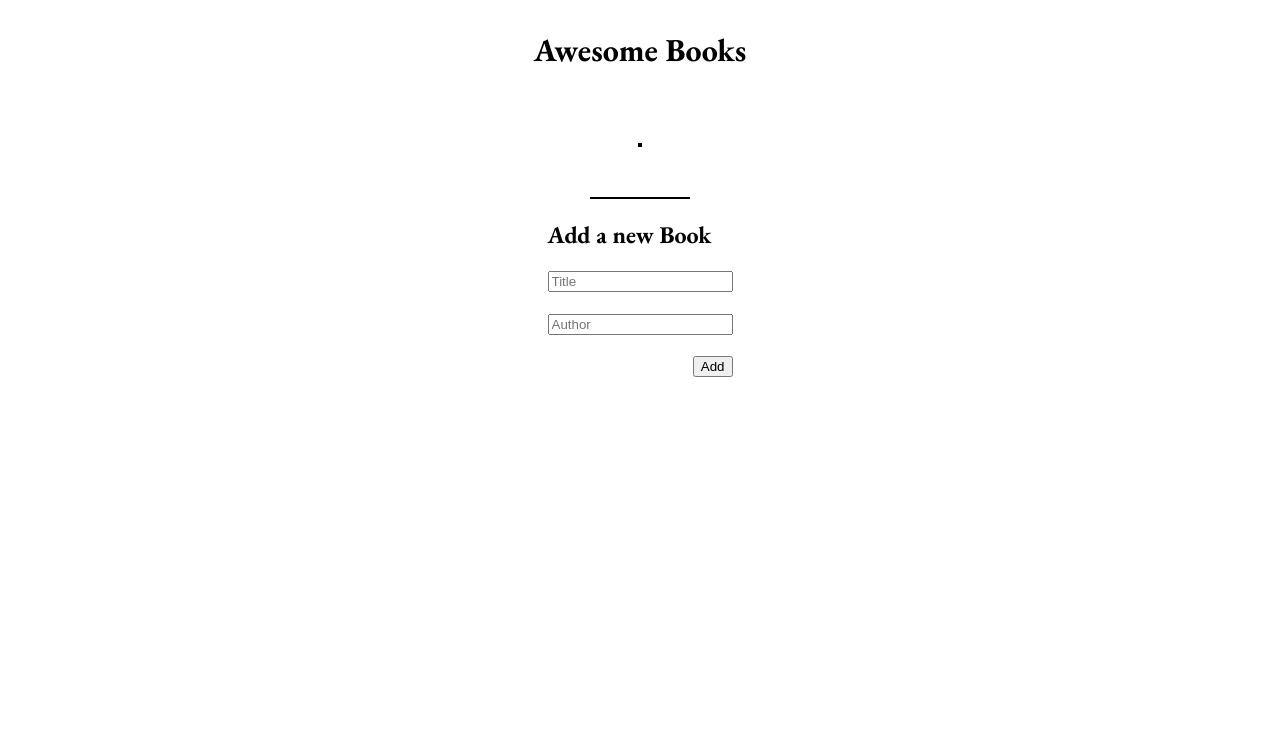
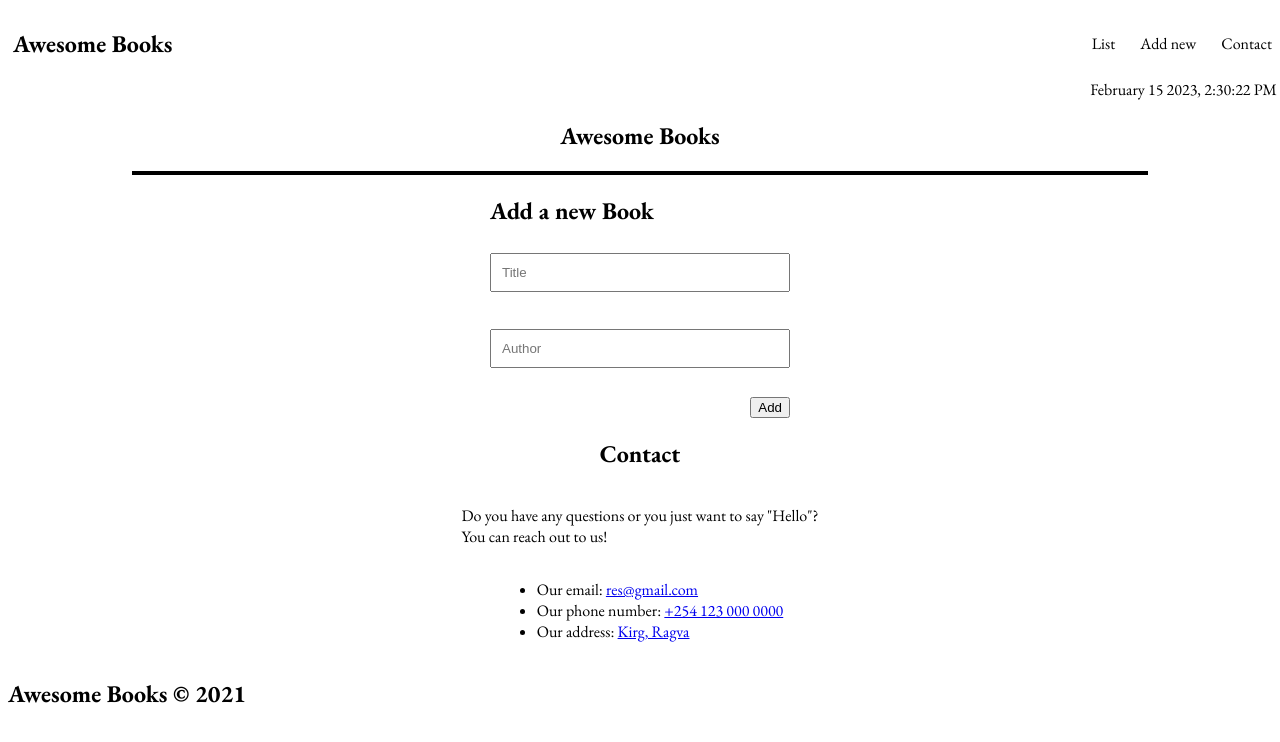
Before and after one commit to amanuelbelete95/awesome-books, a website: page index.html in a window 1280 px wide. Drawn offline with nearby package versions, Linux system fonts and the light colour scheme.

Commit message:
Add navbar footer and contact section/Add function for creating date in script/ Add styling for html

```diff
--- a/index.html
+++ b/index.html
@@ -8,11 +8,34 @@
     <link rel="stylesheet" href="style.css" />
   </head>
   <body>
-    <div class="container">
+
+
+    <header>
+      <nav>
+        <div>
+          <h1>Awesome Books</h1>
+        </div>
+        <div>
+          <ul>
+            <li><a href="#">List</a></li>
+            <li><a href="#">Add new</a></li>
+            <li><a href="#">Contact</a></li>
+          </ul>
+        </div>
+      </nav>
+      <div class="date">
+        <p id="date"></p>
+      </div>
+    </header>
+
+    <section>
+
+      <div class="list-books">
         <h1>Awesome Books</h1>
         <div class="book-container"></div>
-      <div class="separator"></div>
+      </div>
 
+      <div class="form">
         <form action="">
           <h2>Add a new Book</h2>
           <input type="text" id="book" placeholder="Title" /> <br />
@@ -25,6 +48,25 @@
           </div>
         </form>
       </div>
+
+      <div class="contact">
+        <h2>Contact</h2>
+        <p>
+          Do you have any questions or you just want to say "Hello"?<br> You can
+          reach out to us!
+        </p>
+        <ul>
+          <li>Our email: <a href="mailto:" class="email">res@gmail.com</a></li>
+          <li>Our phone number: <a href="tel:" class="phone">+254 123 000 0000</a></li>
+          <li>Our address: <a href="https://goo.gl/maps/8JQZ1q5J1X3Z9Z8r9" class="address">Kirg, Ragva</a></li>
+        </ul>
+      </div>
+
+    </section>
+
+    <footer>
+      <h2>Awesome Books &copy; 2021</h2>
+    </footer>
     <script src="script.js"></script>
   </body>
 </html>
--- a/script.js
+++ b/script.js
@@ -97,3 +97,14 @@ if (localStorage.getItem('storeddata')) {
   }
   setValue(library2);
 }
+
+
+const dateElement = document.getElementById("date");
+const date = new Date();
+
+const month = date.toLocaleString('default', { month: 'long' });
+const day = date.getDate();
+const year = date.getFullYear();
+const time = date.toLocaleString('en-US', { hour: 'numeric', minute: 'numeric', second: 'numeric', hour12: true });
+
+dateElement.textContent = `${month} ${day} ${year}, ${time}`;
--- a/style.css
+++ b/style.css
@@ -2,6 +2,11 @@
 
 body {
   font-family: "EB Garamond", serif;
+}
+
+section{
+width: 80%;
+margin: 0 auto;
 }
 
 .container {
@@ -11,17 +16,25 @@ body {
   align-items: center;
 }
 
+.list-books{
+  display: flex;
+  flex-direction: column;
+  justify-content: center;
+  align-items: center;
+  width: 100%;
+}
+
+.book-container {
+  width: 100%;
+  border: 2px solid black;
+}
+
 .book {
   display: flex;
   justify-content: space-between;
   align-items: center;
-  width: 300px;
-  padding: 0 5px;
-}
-
-.book-container {
-  border: 2px solid black;
-  margin: 50px;
+  width: 96%;
+  padding: 0 2%;
 }
 
 .separator {
@@ -38,3 +51,65 @@ body {
   display: flex;
   justify-content: flex-end;
 }
+
+nav{
+  display: flex;
+  justify-content: space-between;
+  align-items: center;
+  width: 100%;
+  padding: 0 5px;
+
+}
+
+ nav ul {
+  display: flex;
+  justify-content: space-between;
+  align-items: center;
+  width: 100%;
+  padding: 0 5px;
+}
+
+nav li {
+  list-style: none;
+  padding: 0 10px;
+}
+
+nav a {
+  text-decoration: none;
+  color: black;
+}
+
+.date{
+  display: flex;
+  justify-content: flex-end;
+  align-items: center;
+  width: 100%;
+  padding: 0 5px;
+}
+
+.form{
+  display: flex;
+  flex-direction: column;
+  justify-content: center;
+  align-items: center;
+  width: 100%;
+}
+
+.contact{
+  display: flex;
+  flex-direction: column;
+  justify-content: center;
+  align-items: center;
+  width: 100%;
+}
+
+input{
+  width: 300px;
+  padding: 10px;
+  margin: 8px 0;
+  box-sizing: border-box;
+}
+
+#date{
+  margin: 0;
+}
```
Lines whose indentation alone changed are shown as unchanged.
